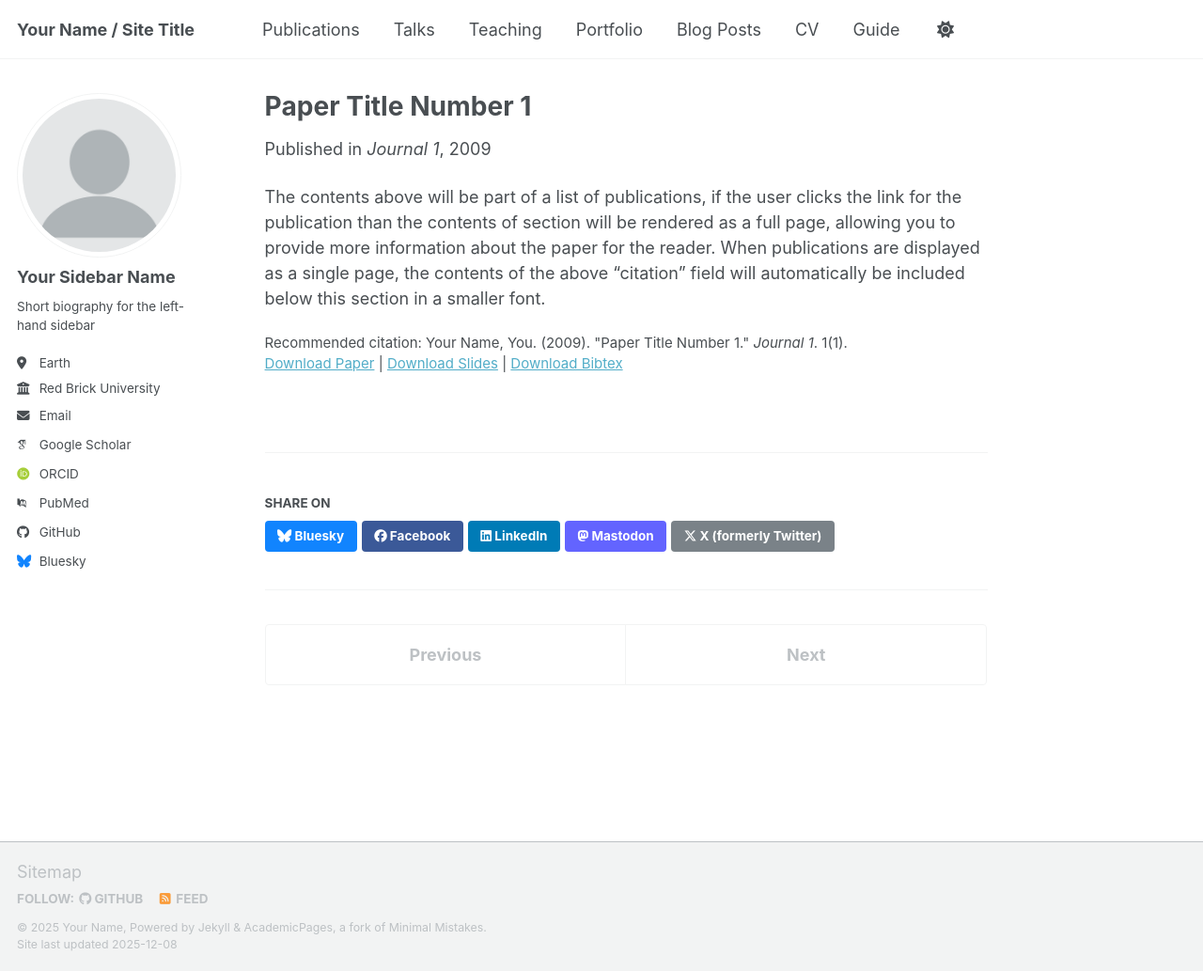
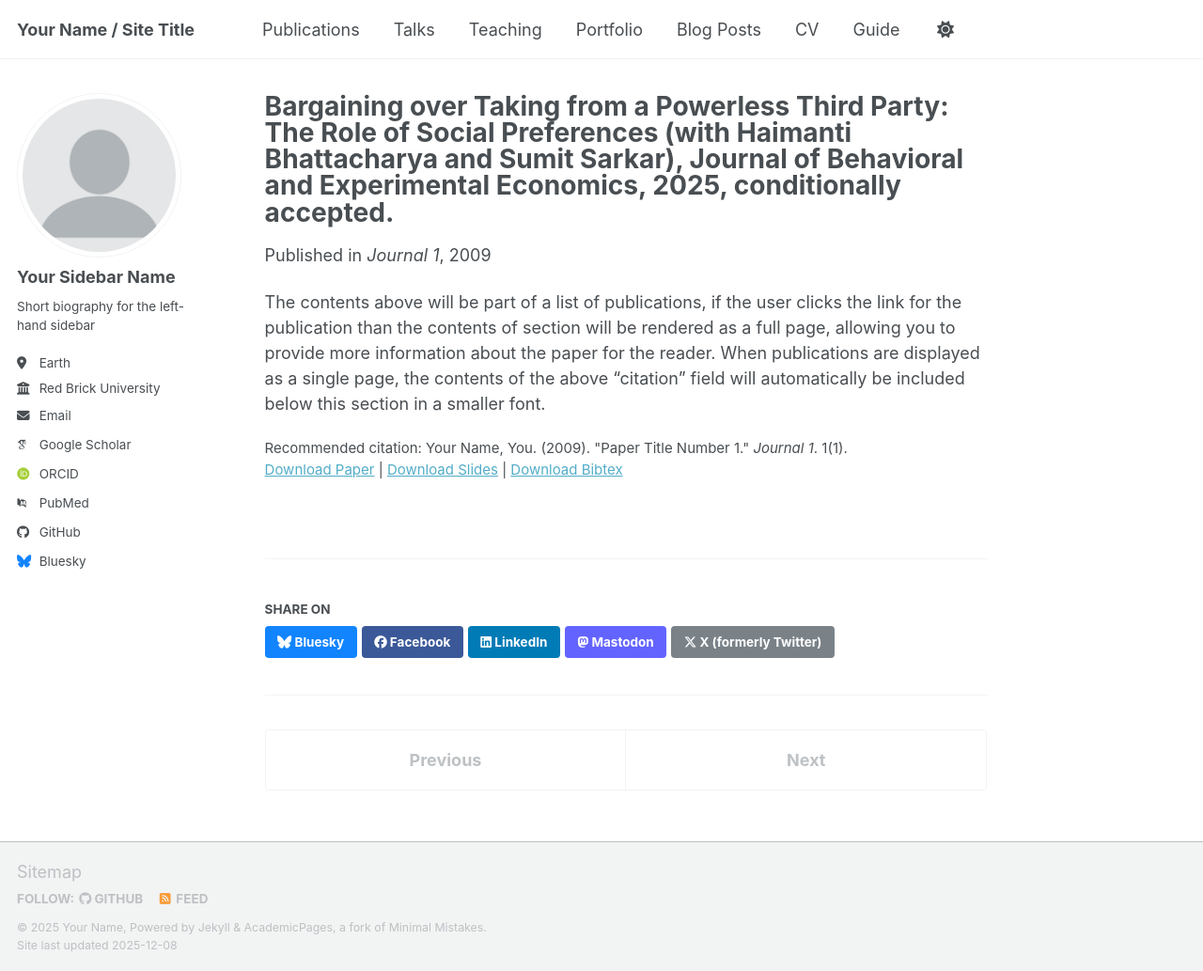
Before and after one commit to subhasishd/subhasishd.github.io, a Jekyll site: the page built from _publications/2009-10-01-paper-title-number-1.md, in a window 1280 px wide and 1033 px high. Shown: the whole window at 94% size. Built offline with Jekyll 4.4.1, drawn with Linux system fonts in a browser that asks for light colours; some web fonts are replaced; a script bundle is joined from its source files by our own code; library files that are not in the unit come from our copies.

Commit message:
Update 2009-10-01-paper-title-number-1.md

```diff
--- a/_publications/2009-10-01-paper-title-number-1.md
+++ b/_publications/2009-10-01-paper-title-number-1.md
@@ -1,5 +1,5 @@
 ---
-title: "Paper Title Number 1"
+title: "Bargaining over Taking from a Powerless Third Party: The Role of Social Preferences (with Haimanti Bhattacharya and Sumit Sarkar), Journal of Behavioral and Experimental Economics, 2025, conditionally accepted."
 collection: publications
 category: manuscripts
 permalink: /publication/2009-10-01-paper-title-number-1
```
